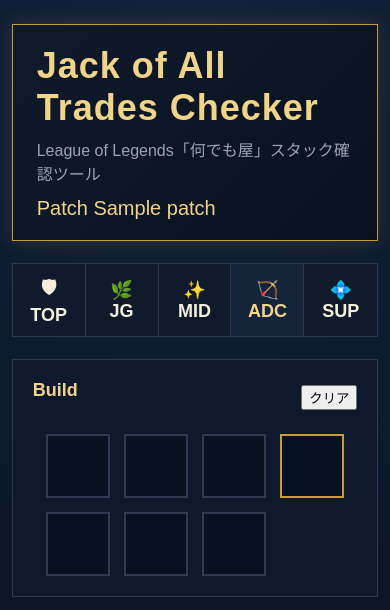
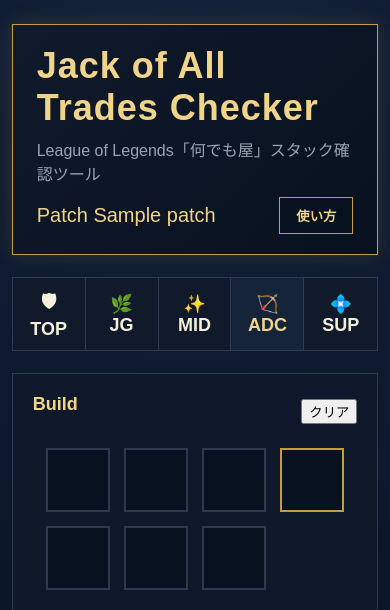
Before and after one commit to go825/jack-of-all-trades-checker, a Flask app: template templates/index.html in a window 390 px wide; the page is wider, and only the part inside the window is pictured. Shown: the top 610 px of that part. Run offline with Flask 3, Linux system fonts and the light colour scheme; the template is opened without the code that fills it: most values are stand-ins (such as "Sample title", 1, 10 or a date in 2020); grey boxes marked "Sample" are stand-in pictures.

Commit message:
feat: add usage guide dialog

```diff
--- a/static/css/style.css
+++ b/static/css/style.css
@@ -546,3 +546,105 @@ gap:10px;
     height: 13px;
     border-left: 1px solid #667789;
 }
+.header-actions {
+    display: flex;
+    flex-direction: column;
+    align-items: flex-end;
+    gap: 10px;
+}
+
+.help-button,
+.help-close-button {
+    color: var(--gold-light);
+    border: 1px solid var(--gold);
+    background: rgba(7, 17, 31, 0.8);
+    cursor: pointer;
+}
+
+.help-button {
+    padding: 8px 16px;
+    font-weight: bold;
+}
+
+.help-button:hover,
+.help-button:focus-visible,
+.help-close-button:hover,
+.help-close-button:focus-visible {
+    background: rgba(200, 155, 60, 0.18);
+    outline: none;
+    box-shadow: 0 0 10px rgba(200, 155, 60, 0.35);
+}
+
+.help-dialog {
+    width: min(560px, calc(100vw - 32px));
+    padding: 0;
+    color: var(--text);
+    border: 1px solid var(--gold);
+    background: linear-gradient(145deg, #101a2b, #07111f);
+    box-shadow: 0 18px 50px rgba(0, 0, 0, 0.7);
+}
+
+.help-dialog::backdrop {
+    background: rgba(2, 8, 16, 0.78);
+}
+
+.help-dialog-header {
+    display: flex;
+    justify-content: space-between;
+    align-items: center;
+    padding: 16px 20px;
+    border-bottom: 1px solid var(--border);
+}
+
+.help-dialog-header h2 {
+    margin: 0;
+    color: var(--gold-light);
+    font-size: 21px;
+}
+
+.help-close-button {
+    width: 34px;
+    height: 34px;
+    font-size: 22px;
+    line-height: 1;
+}
+
+.help-steps {
+    margin: 0;
+    padding: 20px 24px 10px 48px;
+}
+
+.help-steps li {
+    margin-bottom: 14px;
+    padding-left: 4px;
+    color: var(--gold-light);
+}
+
+.help-steps strong,
+.help-steps span {
+    display: block;
+}
+
+.help-steps span {
+    margin-top: 3px;
+    color: #c8c5b5;
+    line-height: 1.5;
+}
+
+.help-note {
+    margin: 0 20px 20px;
+    padding: 12px;
+    color: #c8c5b5;
+    border: 1px solid var(--border);
+    background: rgba(22, 36, 58, 0.65);
+    line-height: 1.5;
+}
+
+@media (max-width: 700px) {
+    .header-actions {
+        width: 100%;
+        flex-direction: row-reverse;
+        justify-content: space-between;
+        align-items: center;
+    }
+}
--- /dev/null
+++ b/static/js/help.js
@@ -0,0 +1,21 @@
+const helpButton = document.querySelector(".help-button");
+const helpDialog = document.querySelector(".help-dialog");
+const helpCloseButton = document.querySelector(".help-close-button");
+
+helpButton.addEventListener("click", () => {
+    helpDialog.showModal();
+});
+
+helpCloseButton.addEventListener("click", () => {
+    helpDialog.close();
+});
+
+helpDialog.addEventListener("click", event => {
+    const bounds = helpDialog.getBoundingClientRect();
+    const isInside = event.clientX >= bounds.left && event.clientX <= bounds.right &&
+        event.clientY >= bounds.top && event.clientY <= bounds.bottom;
+
+    if (!isInside) {
+        helpDialog.close();
+    }
+});
--- a/templates/index.html
+++ b/templates/index.html
@@ -15,7 +15,10 @@
             <h1>Jack of All Trades Checker</h1>
             <p>League of Legends「何でも屋」スタック確認ツール</p>
         </div>
-        <div class="patch">Patch {{ patch }}</div>
+        <div class="header-actions">
+            <button class="help-button" type="button" aria-haspopup="dialog">使い方</button>
+            <div class="patch">Patch {{ patch }}</div>
+        </div>
     </header>
 
     <div class="toast">開発中</div>
@@ -154,6 +157,20 @@
 
 </div>
 
+<dialog class="help-dialog" aria-labelledby="help-title">
+    <div class="help-dialog-header">
+        <h2 id="help-title">使い方</h2>
+        <button class="help-close-button" type="button" aria-label="使い方を閉じる">×</button>
+    </div>
+    <ol class="help-steps">
+        <li><strong>ロールを選ぶ</strong><span>TOP・JG・MID・ADC・SUPから使用するロールを選択します。</span></li>
+        <li><strong>アイテムを追加する</strong><span>一覧のアイテムをクリックするとBuildへ追加されます。検索とクラス絞り込みも使えます。</span></li>
+        <li><strong>Buildを調整する</strong><span>ドラッグで並べ替え、Build内のアイテムをクリックして削除できます。</span></li>
+        <li><strong>スタックを確認する</strong><span>何でも屋のスタックと、取得済み・未取得ステータスが自動更新されます。</span></li>
+        <li><strong>次回も続きから使う</strong><span>ロール別Buildはブラウザへ自動保存されます。</span></li>
+    </ol>
+    <p class="help-note">アイテムにカーソルを合わせると、能力・効果・合成ツリーを確認できます。</p>
+</dialog>
 <script src="{{ url_for('static', filename='js/stack.js') }}"></script>
 <script src="{{ url_for('static', filename='js/status.js') }}"></script>
 <script src="{{ url_for('static', filename='js/storage.js') }}"></script>
@@ -161,6 +178,7 @@
 <script src="{{ url_for('static', filename='js/app.js') }}"></script>
 <script src="{{ url_for('static', filename='js/search.js') }}"></script>
 <script src="{{ url_for('static', filename='js/tooltip.js') }}"></script>
+<script src="{{ url_for('static', filename='js/help.js') }}"></script>
 
 </body>
 </html>
```
